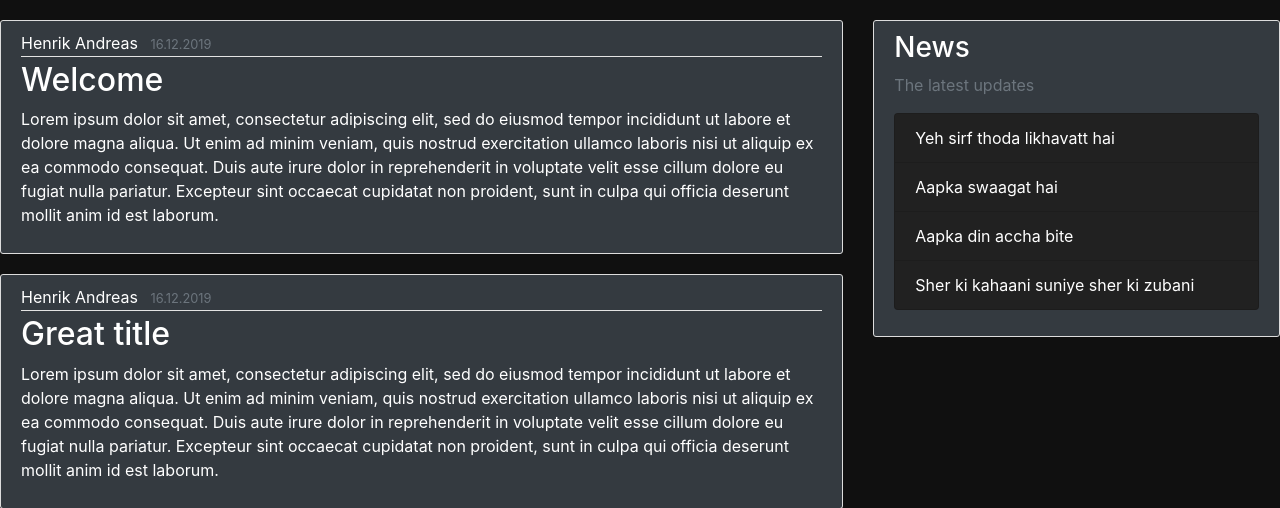
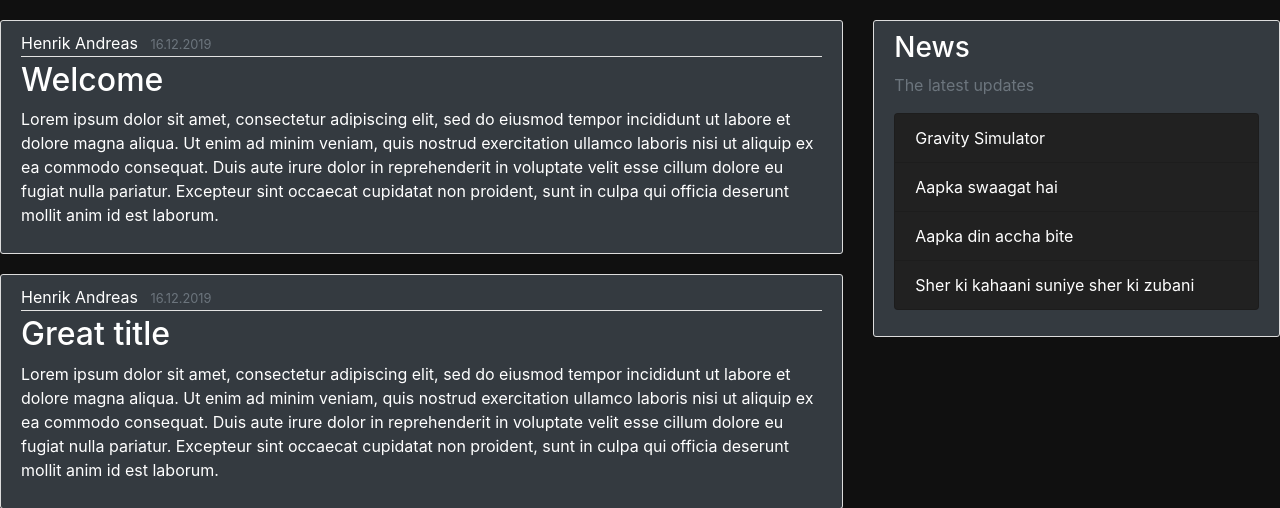
Before and after one commit to HenrikAndreas/flaskServer, a Flask app: page / in a window 1280 px wide. Shown: the part 56-564 px from the top of the page. Run offline with Flask 2, Linux system fonts and the light colour scheme; some libraries are stand-ins or nearby versions.

Commit message:
Small changes in layout

```diff
--- a/website/static/main.css
+++ b/website/static/main.css
@@ -2,7 +2,9 @@ body {
     background-color: #101010!important;
     color: #ffffff!important;
 }
-
+a {
+    color: fff;
+}
 
 .list-group-item-light {
     background: #212121!important;
--- a/website/templates/layout.html
+++ b/website/templates/layout.html
@@ -49,7 +49,7 @@
             <h3>News</h3>
             <p class='text-muted'>The latest updates
               <ul class="list-group">
-                <li class="list-group-item list-group-item-light">Yeh sirf thoda likhavatt hai</li>
+                <li class="list-group-item list-group-item-light"><a style="color:#fff;" href="https://henrikandreas.github.io/gravitySimulator/">Gravity Simulator</a></li>
                 <li class="list-group-item list-group-item-light">Aapka swaagat hai</li>
                 <li class="list-group-item list-group-item-light">Aapka din accha bite</li>
                 <li class="list-group-item list-group-item-light">Sher ki kahaani suniye sher ki zubani</li>
```
